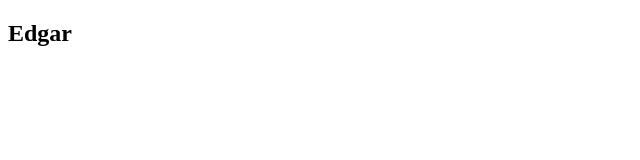
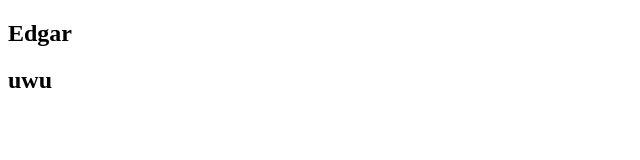
Before and after one commit to EdgarLopez13/Ctrlpc-10-02-2021, a plain HTML site: page Index.html in a window 1280 px wide. Shown: the full height of the page, 0-640 px from the left. Drawn offline with Linux system fonts and the light colour scheme.

Commit message:
Update Index.html

```diff
--- a/Index.html
+++ b/Index.html
@@ -5,5 +5,6 @@
 </head>
 <body>
 	<h2>Edgar</h2>
+	<h2>uwu</h2>
 </body>
 </html>
```
